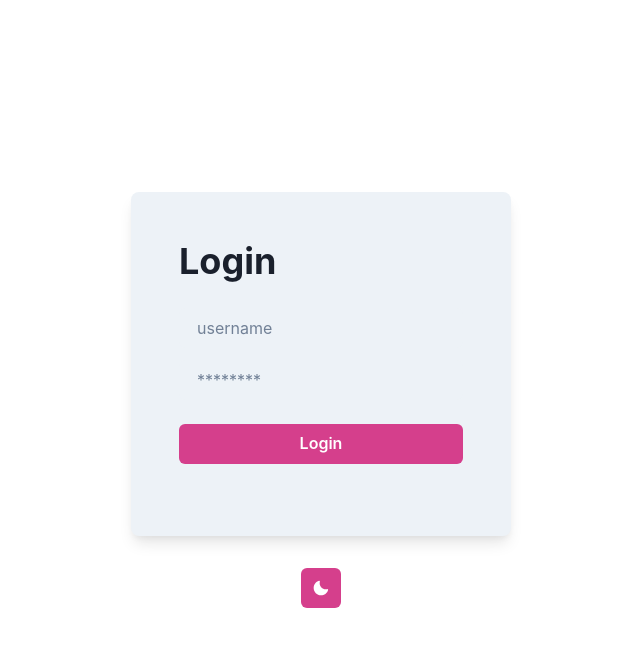
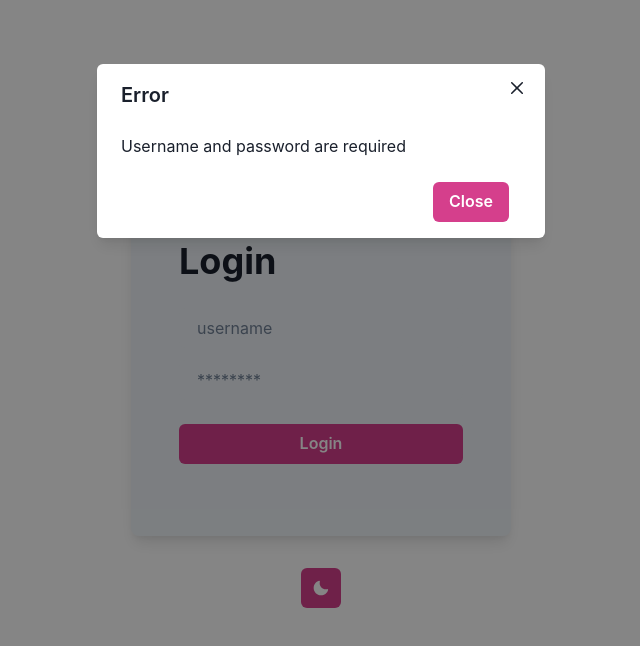
Before and after one commit to mrinfinidy/3d-viewer, a React (Create React App) app: page / in a window 1280 px wide. Both pictures are taken after a click on the button "Login". Shown: the top 646 px of the page, without its empty margins (319-959 px from the left). Built offline with nearby package versions, Linux system fonts and the light colour scheme.

Commit message:
Show login modal

```diff
--- /dev/null
+++ b/src/components/my-alert.tsx
@@ -0,0 +1,43 @@
+import React from "react";
+import {
+    Modal,
+    ModalOverlay,
+    ModalContent,
+    ModalHeader,
+    ModalFooter,
+    ModalBody,
+    ModalCloseButton,
+    useDisclosure,
+    Button,
+} from "@chakra-ui/react";
+
+interface MyAlertProps {
+    title: string;
+    message: string;
+    isOpen: boolean;
+    onClose: () => void;
+}
+
+const MyAlert: React.FC<MyAlertProps> = ({ title, message, isOpen, onClose }) => {
+    const { onOpen } = useDisclosure();
+
+    return (
+        <Modal isOpen={isOpen} onClose={onClose}>
+            <ModalOverlay />
+            <ModalContent>
+                <ModalHeader>{title}</ModalHeader>
+                <ModalCloseButton />
+                <ModalBody>
+                    {message}
+                </ModalBody>
+                <ModalFooter>
+                    <Button colorScheme="pink" mr={3} onClick={onClose}>
+                        Close
+                    </Button>
+                </ModalFooter>
+            </ModalContent>
+        </Modal>
+    )
+}
+
+export default MyAlert;
--- a/src/pages/Login.tsx
+++ b/src/pages/Login.tsx
@@ -9,21 +9,44 @@ import {
     Switch,
     useColorModeValue,
 } from '@chakra-ui/react';
+import MyAlert from '../components/my-alert';
 import ThemeToggleButton from '../components/theme-toggle-button';
 
 const Login = () => {
     const [username, setUsername] = React.useState('');
     const [password, setPassword] = React.useState('');
+    const [isMyAlertOpen, setMyAlertOpen] = React.useState(false);
+    const [alertTitle, setAlertTitle] = React.useState('');
+    const [alertMessage, setAlertMessage] = React.useState('');
 
     const submitLogin = (username: string, password: string) => {
-        let invalidLoginAlert: string = '';
-        invalidLoginAlert += username === '' ? 'Username is required' : '';
-        invalidLoginAlert += password === '' ? 'Password is required' : '';
-        if (invalidLoginAlert !== '') {
-            alert(invalidLoginAlert);
+        if (username && password) {
+            setAlertTitle('Success');
+            setAlertMessage('Login successful');
+            setMyAlertOpen(true);
         }
-        console.log('username:', username);
-        console.log('password:', password);
+
+        if (!username && !password) {
+            setAlertTitle('Error');
+            setAlertMessage('Username and password are required');
+            setMyAlertOpen(true);
+        }
+
+        if (!username && password) {
+            setAlertTitle('Error');
+            setAlertMessage('Username is required');
+            setMyAlertOpen(true);
+        }
+
+        if (username && !password) {
+            setAlertTitle('Error');
+            setAlertMessage('Password is required');
+            setMyAlertOpen(true);
+        }
+    }
+
+    const closeModal = () => {
+        setMyAlertOpen(false);
     }
 
     const formBackground = useColorModeValue('gray.100', 'gray.700');
@@ -59,6 +82,7 @@ const Login = () => {
                 >
                     Login
                 </Button>
+                <MyAlert title={alertTitle} message={alertMessage} isOpen={isMyAlertOpen} onClose={closeModal} />
             </Flex>
             <Flex mt={8}>
                 <ThemeToggleButton />
```
